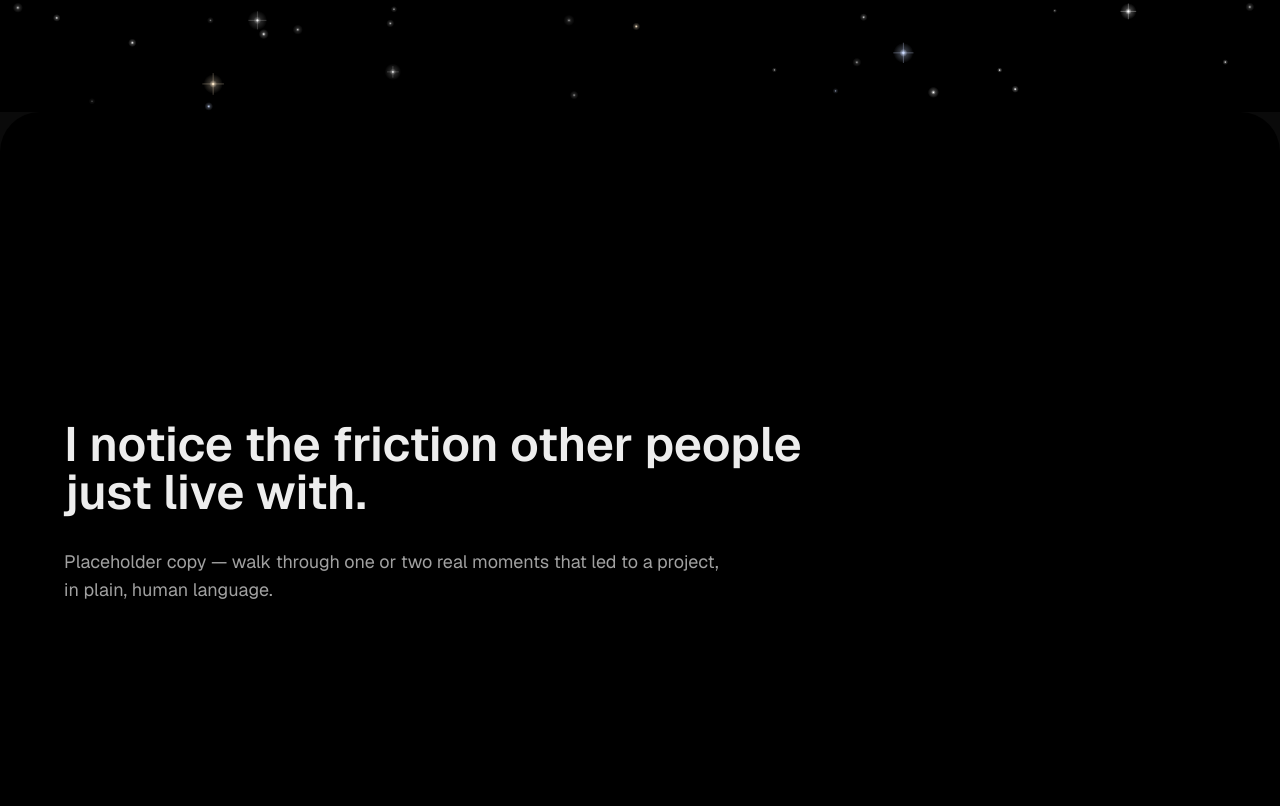
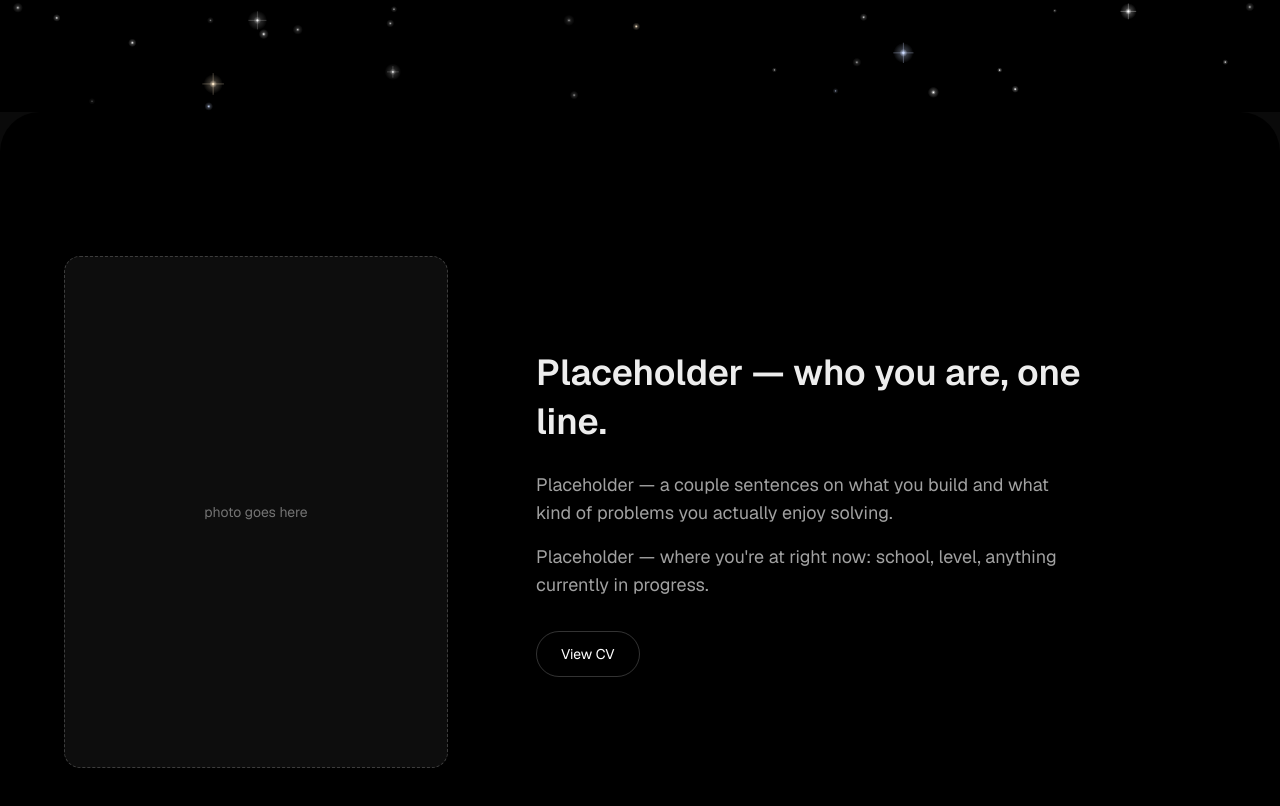
Before and after one commit to noahadeleye17-coder/portfolio-dev, a Next.js app: page / in a window 1280 px wide. Shown: the part 688-1494 px from the top of the page. Built offline with nearby package versions, Linux system fonts and the light colour scheme.

Commit message:
Added a bio section

```diff
--- /dev/null
+++ b/components/sections/Bio.tsx
@@ -0,0 +1,59 @@
+"use client";
+
+import ScrollReveal from "@/components/ui/ScrollReveal";
+import { fadeUp } from "@/lib/motion";
+
+// The bio beat — a real photo + plain-language "who is this person"
+// copy. Replaces the old "Noticing" placeholder section. Keep this
+// scannable: one-line identity, what he builds, current status
+// (school/level/in-progress work), CV link. No narrative framing —
+// that's not this section's job.
+export default function Bio() {
+  return (
+    <section className="h-full flex items-center px-6 md:px-16 py-24">
+      <div className="grid md:grid-cols-[minmax(0,0.85fr)_minmax(0,1.15fr)] gap-10 md:gap-16 items-center max-w-5xl w-full">
+        {/* Photo slot — placeholder for now */}
+        <ScrollReveal variants={fadeUp}>
+          <div
+            className="aspect-[3/4] w-full max-w-sm mx-auto md:mx-0 rounded-2xl
+                       border border-dashed border-white/20 bg-white/5
+                       flex items-center justify-center text-neutral-500 text-sm"
+          >
+            {/* TODO: real photo — desaturated/duotone + grain treatment to match Hero */}
+            photo goes here
+          </div>
+        </ScrollReveal>
+
+        {/* Bio copy */}
+        <ScrollReveal variants={fadeUp} className="max-w-xl">
+          <p className="text-2xl md:text-4xl font-semibold leading-snug">
+            {/* TODO: one-line identity */}
+            Placeholder — who you are, one line.
+          </p>
+
+          <p className="mt-6 text-neutral-400 text-lg">
+            {/* TODO: what he builds / cares about */}
+            Placeholder — a couple sentences on what you build and what
+            kind of problems you actually enjoy solving.
+          </p>
+
+          <p className="mt-4 text-neutral-400 text-lg">
+            {/* TODO: current status — school, level, in-progress work */}
+            Placeholder — where you're at right now: school, level,
+            anything currently in progress.
+          </p>
+
+          <a
+            href="#"
+            className="mt-8 inline-flex items-center gap-2 rounded-full border border-white/20
+                       px-6 py-3 text-sm text-white hover:bg-white hover:text-black
+                       transition-colors"
+          >
+            {/* TODO: real CV link */}
+            View CV
+          </a>
+        </ScrollReveal>
+      </div>
+    </section>
+  );
+}
--- a/components/sections/HeroStack.tsx
+++ b/components/sections/HeroStack.tsx
@@ -3,9 +3,9 @@
 import { useRef } from "react";
 import { motion, useScroll, useTransform } from "framer-motion";
 import Hero from "@/components/sections/Hero";
-import Noticing from "@/components/sections/Noticing";
+import Bio from "@/components/sections/Bio";
 
-// Hero stays pinned to the top of the viewport while Noticing scrolls
+// Hero stays pinned to the top of the viewport while Bio scrolls
 // up and covers it — a classic sticky-stack reveal, done with plain
 // CSS `position: sticky` (no scroll-driven JS needed for the base
 // effect). Framer Motion is layered on top only for the extra polish:
@@ -35,7 +35,7 @@ export default function HeroStack() {
         id="about"
         className="sticky top-0 h-screen overflow-hidden rounded-t-[2.5rem] bg-black"
       >
-        <Noticing />
+        <Bio />
       </section>
     </div>
   );
--- a/components/sections/Noticing.tsx
+++ /dev/null
@@ -1,25 +0,0 @@
-"use client";
-
-import ScrollReveal from "@/components/ui/ScrollReveal";
-import { fadeUp } from "@/lib/motion";
-
-// "The Noticing" — how you spot real problems. Grounded, human tone.
-// Motion should feel calmer here (fadeUp / ease.human) than in Craft.
-export default function Noticing() {
-  return (
-    <section className="h-full flex flex-col justify-center px-6 md:px-16 py-24">
-      <ScrollReveal variants={fadeUp}>
-        <h2 className="text-3xl md:text-5xl font-semibold max-w-3xl">
-          {/* TODO: real examples — FUTA housing struggle, vendor WhatsApp chaos */}
-          I notice the friction other people just live with.
-        </h2>
-      </ScrollReveal>
-      <ScrollReveal variants={fadeUp} className="mt-8 max-w-2xl">
-        <p className="text-neutral-400 text-lg">
-          Placeholder copy — walk through one or two real moments that led
-          to a project, in plain, human language.
-        </p>
-      </ScrollReveal>
-    </section>
-  );
-}
```
